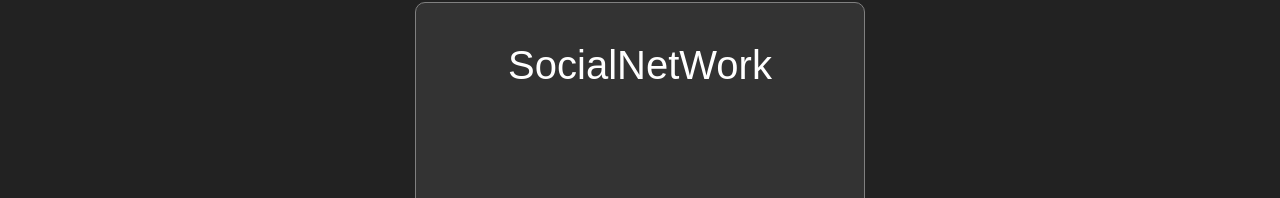
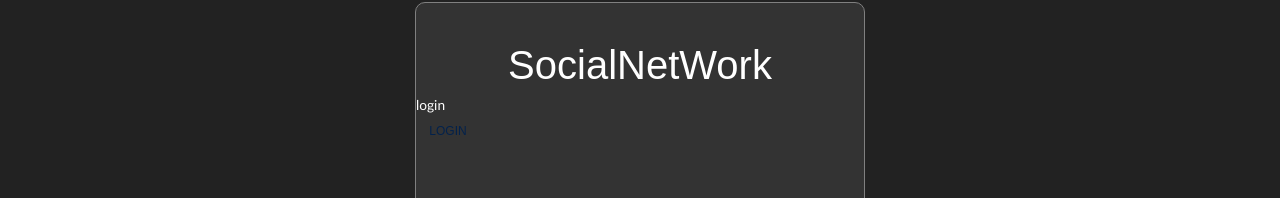
Before and after one commit to oularefodos/Social-network, a React (Create React App) app in the folder client/: page / in a window 1280 px wide. Shown: the part 147-345 px from the top of the page. Built offline with nearby package versions, Linux system fonts and the light colour scheme.

Commit message:
push to clean my pc

```diff
--- a/client/src/pages/login/index.jsx
+++ b/client/src/pages/login/index.jsx
@@ -3,14 +3,20 @@ import {
     useTheme,
     Typography,
     useMediaQuery,
+    Button,
 } from '@mui/material'
-import { height } from '@mui/system';
+import { useState } from 'react';
+import LoginForm from './loginForm';
+import SignupForm from './signupForm';
 
 export const Login = () => {
+
     const theme = useTheme();
     const isLargeScreen = useMediaQuery("(min-width: 900px)");
     const width = isLargeScreen ? "450px" : "80%" ;
-    console.log(theme.palette.secondary.dark);
+    const [isLoginPage, setIsLoginPage] = useState(false);
+    const changePageBtnName = isLoginPage ? ("Sign UP") : ("Login");
+
     return (
         <Box
         sx={{
@@ -35,6 +41,10 @@ export const Login = () => {
                 SocialNetWork
             </Typography>
             <Box>
+                {
+                    isLoginPage ? <LoginForm/> : <SignupForm/>
+                }
+                <Button onClick={() => setIsLoginPage(!isLoginPage)}>{changePageBtnName}</Button>
             </Box>
         </Box>
     )
--- /dev/null
+++ b/client/src/pages/login/loginForm.jsx
@@ -0,0 +1,11 @@
+import { Box } from "@mui/system"
+
+const LoginForm = () => {
+    return (
+        <Box>
+            SignUp
+        </Box>
+    )
+}
+
+export default LoginForm;
--- /dev/null
+++ b/client/src/pages/login/signupForm.jsx
@@ -0,0 +1,23 @@
+import { Box } from "@mui/system"
+import * as yup from 'yup';
+
+
+
+const formSchema = yup.object().shape({
+    firstName : yup.string().required("required"),
+    lastName : yup.string().required("required"),
+    email : yup.string().email("invalid").required("required"),
+    password : yup.string().required("required"),
+    picturePath : yup.string().required("required"),
+    location : yup.string().required("required"),
+})
+
+const SignupForm = () => {
+    return (
+        <Box>
+            login
+        </Box>
+    )
+}
+
+export default SignupForm;
```
Also changed, not shown: 1 other file (tests, documents, lock files or other folders).
